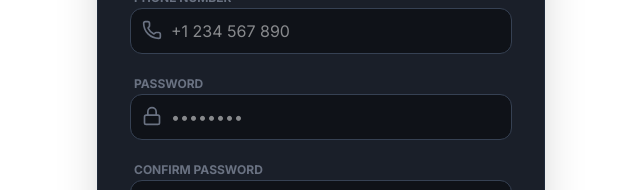
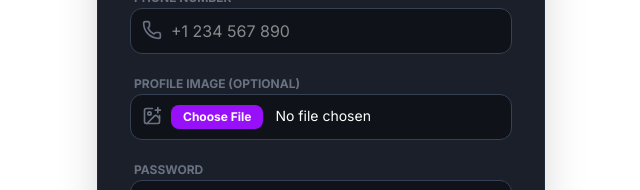
Before and after one commit to Bidhan009/GameZone_web, a Next.js app: page /register in a window 1280 px wide. Shown: the part 341-531 px from the top of the page, without its empty margins (319-959 px from the left). Built offline with nearby package versions, Linux system fonts and the light colour scheme; no server answers.

Commit message:
[SEC-20] Feat: add profile image upload to registration form

```diff
--- a/app/(auth)/_components/RegisterForm.tsx
+++ b/app/(auth)/_components/RegisterForm.tsx
@@ -6,7 +6,7 @@ import Link from "next/link";
 import { useState, useTransition } from "react";
 import { useRouter } from "next/navigation";
 import { RegisterData, registerSchema } from "../schema";
-import { Mail, Lock, User, Loader2, AlertCircle, ShieldCheck, Phone } from "lucide-react";
+import { Mail, Lock, User, Loader2, AlertCircle, ShieldCheck, Phone, ImagePlus } from "lucide-react";
 import ReCAPTCHA from "react-google-recaptcha";
 import PasswordStrengthMeter from "./PasswordStrengthMeter";
 
@@ -15,6 +15,7 @@ export default function RegisterForm() {
   const [isPending, startTransition] = useTransition();
   const [captchaValue, setCaptchaValue] = useState<string | null>(null);
   const [serverError, setServerError] = useState<string | null>(null);
+  const [profileImage, setProfileImage] = useState<File | null>(null);
 
   const {
     register,
@@ -39,11 +40,22 @@ export default function RegisterForm() {
     }
 
     try {
+      const formData = new FormData();
+      formData.append("fullName", values.fullName);
+      formData.append("email", values.email);
+      formData.append("phone", values.phone);
+      formData.append("password", values.password);
+      formData.append("confirmPassword", values.confirmPassword);
+      formData.append("captchaToken", captchaValue);
+      if (profileImage) {
+        // multer on backend expects the field name 'profileImage'
+        formData.append("profileImage", profileImage);
+      }
+
       const res = await fetch("http://localhost:5000/api/auth/register", {
         method: "POST",
-        headers: { "Content-Type": "application/json" },
         credentials: "include",
-        body: JSON.stringify({ ...values, captchaToken: captchaValue }),
+        body: formData,
       });
 
       const data = await res.json();
@@ -126,6 +138,21 @@ export default function RegisterForm() {
           {errors.phone && <p className="text-xs text-red-500 flex items-center gap-1 ml-1"><AlertCircle className="w-3 h-3" /> {errors.phone.message}</p>}
         </div>
 
+        {/* Profile Image (optional) */}
+        <div className="space-y-1.5">
+          <label className="text-xs font-bold uppercase text-gray-500 ml-1" htmlFor="profileImage">Profile Image (optional)</label>
+          <div className="relative group">
+            <ImagePlus className="absolute left-3 top-3 w-5 h-5 text-gray-500 group-focus-within:text-purple-500 transition-colors" />
+            <input
+              id="profileImage"
+              type="file"
+              accept="image/*"
+              onChange={(e) => setProfileImage(e.target.files?.[0] ?? null)}
+              className="w-full bg-[#0f1218] border border-gray-700 rounded-xl py-2.5 pl-10 pr-4 text-white text-sm file:mr-3 file:py-1 file:px-3 file:rounded-lg file:border-0 file:bg-purple-600 file:text-white file:text-xs file:font-bold hover:file:bg-purple-700 focus:outline-none focus:border-purple-500 transition-all"
+            />
+          </div>
+        </div>
+
         {/* Password */}
         <div className="space-y-1.5">
           <label className="text-xs font-bold uppercase text-gray-500 ml-1" htmlFor="password">Password</label>
```
